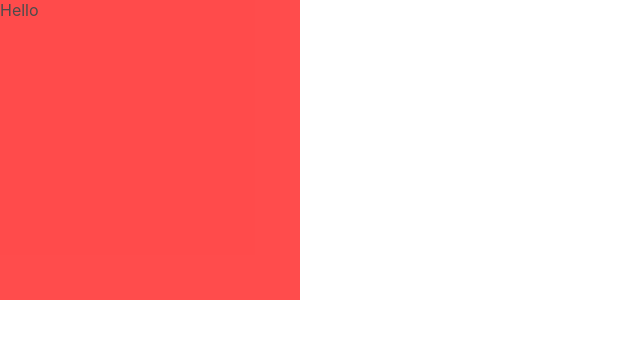
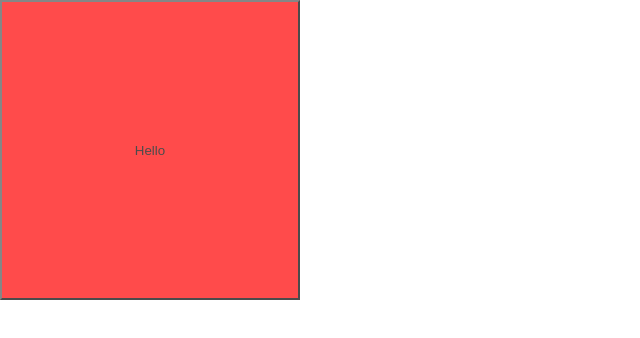
Before and after one commit to OmarThinks/Material-UI-Project, a React (Create React App) app in the folder src/: page /f-1-1 in a window 1280 px wide. Shown: the top 338 px of the page, without its empty margins (0-640 px from the left). Built offline with nearby package versions, Linux system fonts and the light colour scheme.

Commit message:
Used Box with button

```diff
--- a/src/src/Lessons/F_Layout/01)Box/01.js
+++ b/src/src/Lessons/F_Layout/01)Box/01.js
@@ -4,7 +4,7 @@ import Box from '@mui/material/Box';
 export default function BoxSx() {
   return (
     <Box
-    //component="span"
+    component="button"
       sx={{
         width: 300,
         height: 300,
@@ -12,6 +12,7 @@ export default function BoxSx() {
         '&:hover': {
           backgroundColor: 'red',
           opacity: [0.9, 0.8, 0.7],
+
         },
       }}
     >Hello
```
